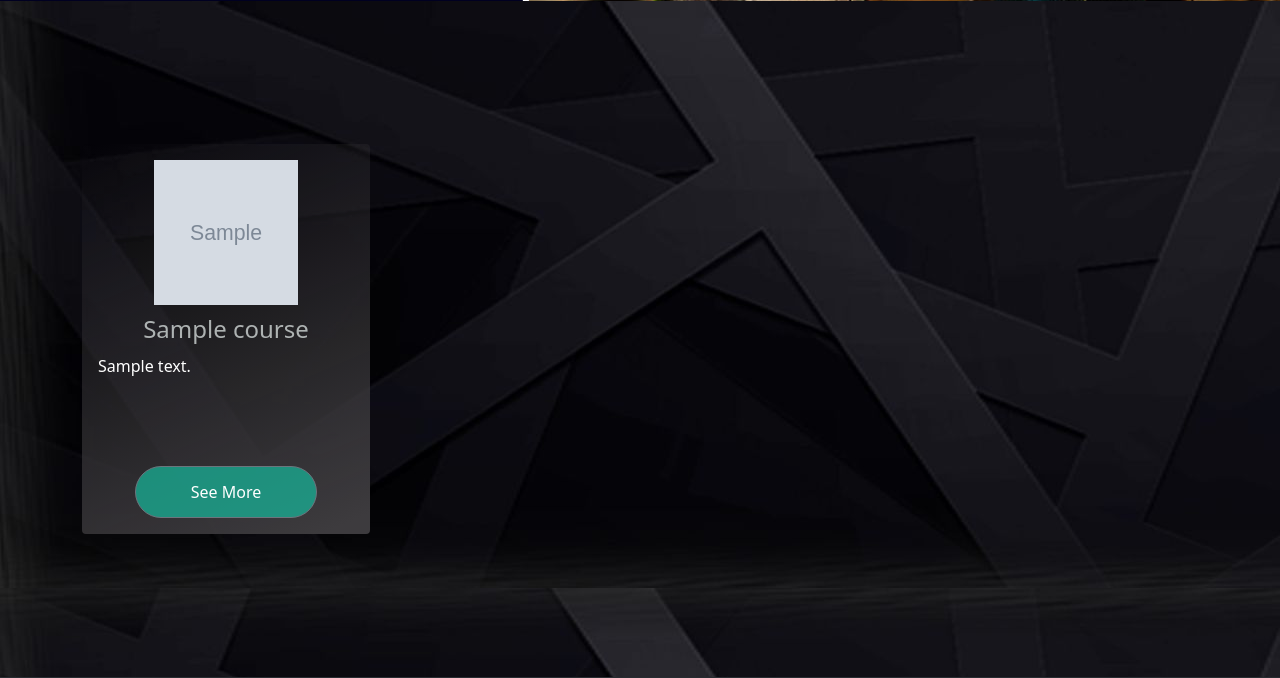
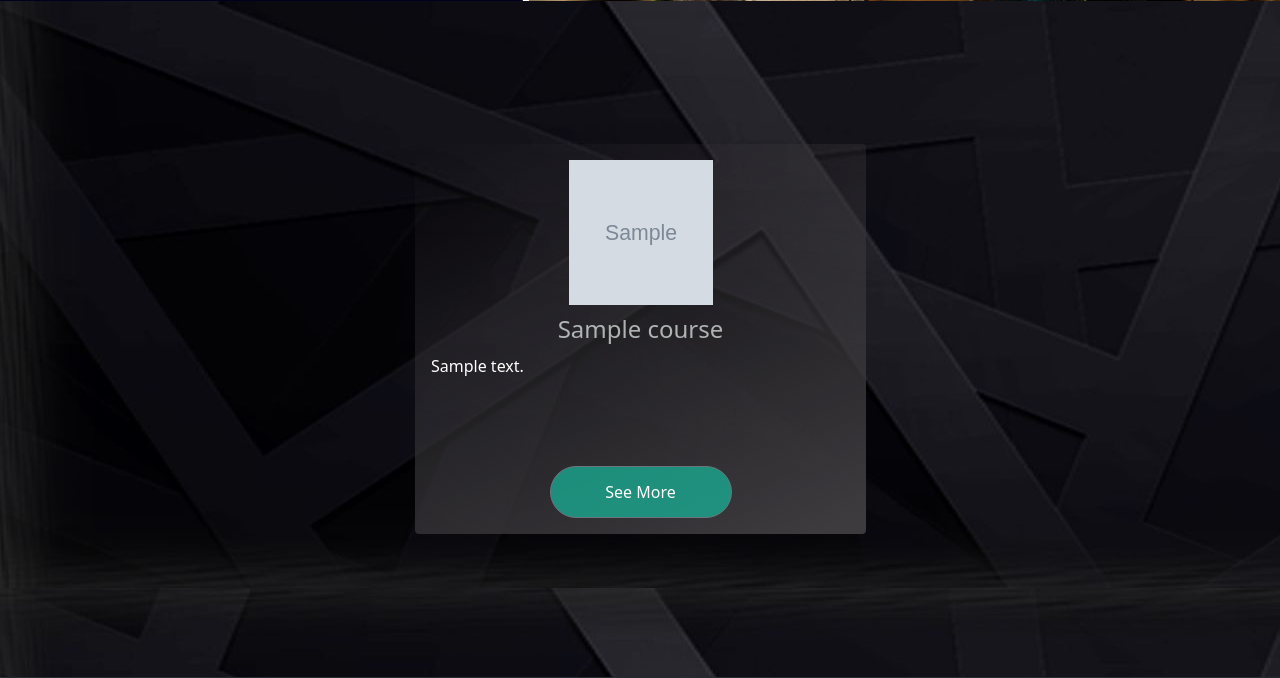
Before and after one commit to LiveCoden/Coden-Live, a Django app: template templates/courses/courses.html in a window 1280 px wide. Shown: the part 744-1422 px from the top of the page. Run offline with Django 3.2, Linux system fonts and the light colour scheme; the template is opened without the code that fills it: most values are stand-ins (such as "Sample title", 1, 10 or a date in 2020); grey boxes marked "Sample" are stand-in pictures; data that the repository does not hold is empty; some libraries are stand-ins or nearby versions.

Commit message:
course-slider

```diff
--- a/templates/courses/courses.html
+++ b/templates/courses/courses.html
@@ -19,7 +19,7 @@ Courses | Coden Live
 
 {% block header %}
 
-<div class="row"><img class="img-fluid " src="{% static 'img/courses_header.png' %}"  ></div>
+<div class="row"><img class="h-100" src="{% static 'img/courses_header.png' %}"  ></div>
 
 
 {% endblock header %}
@@ -27,11 +27,11 @@ Courses | Coden Live
 {% block content %}
 
 <div class="container text-center" data-aos="flip-up" data-aos-duration="300" data-aos-delay="300" style="margin-top: 10%;margin-bottom: 5%;">
-    <div class="row text-center" style="color: rgb(255, 255, 255);">
+    <div class="row text-center d-flex justify-content-around align-items-center align-content-center" style="color: rgb(255, 255, 255);">
 
         {% for course in courses %}
-        <div class="col" data-aos="flip-up" data-aos-duration="300" data-aos-delay="300" >
-            <div class="card" data-bss-hover-animate="pulse" style=" width:18rem;background: linear-gradient(-23deg, #3d3b3e 4%, transparent);margin-bottom: 15px;border-width: 0px;margin-top: 15px;">
+        <div class="col col-xs-12 col-md-5" data-aos="flip-up" data-aos-duration="300" data-aos-delay="300">
+            <div class="card" data-bss-hover-animate="pulse" style="background: linear-gradient(-23deg, #3d3b3e 4%, transparent);margin-bottom: 15px;border-width: 0px;margin-top: 15px;">
                 <div class="card-body text-center" style="color: rgba(237,245,244,0.69);border-radius: 132px;"><img src="{{course.icon.url}}" style="width: 144px;height: 145px;">
                     <h4 class="card-title" style="margin-top: 10px;margin-bottom: 10px;">{{course.name}}</h4>
                     <p class="card-text setcard d-flex align-content-center ">{{course.description}}
```
